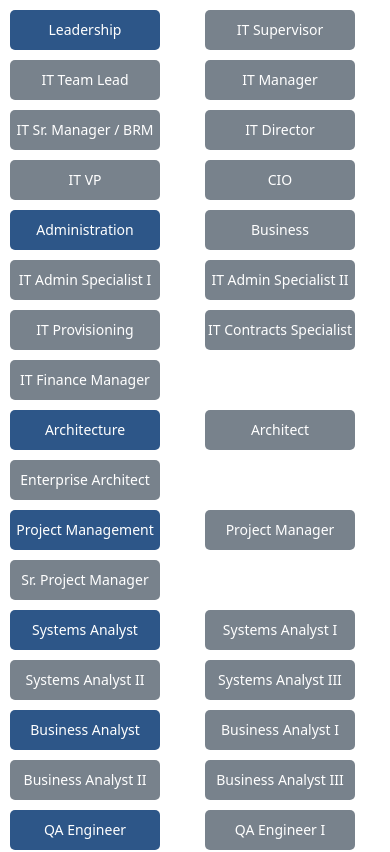
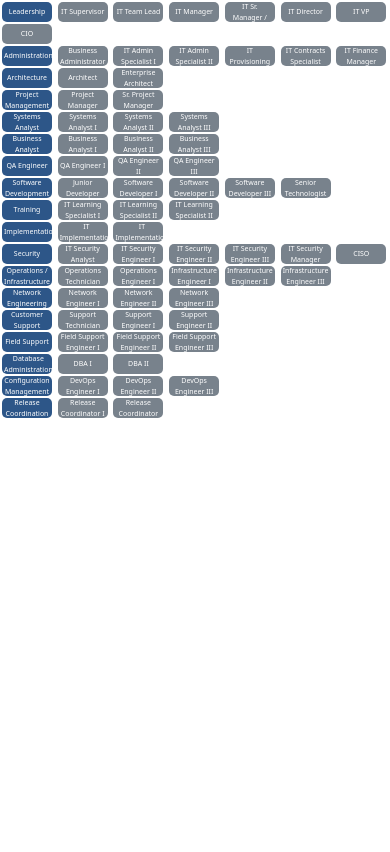
Before and after one commit to PaulGilchrist/org-chart, a React (Create React App) app: page / in a window 390 px wide. Shown: the top 852 px of the page. Built offline with nearby package versions, Linux system fonts and the light colour scheme.

Commit message:
Add responsive design

```diff
--- a/src/App.css
+++ b/src/App.css
@@ -1,3 +1,27 @@
 .app {
     font-size: 14px;
 }
+
+@media (max-width: 1199px) {
+    .app {
+        font-size: 12px;
+    }
+}
+
+@media (max-width: 991px) {
+    .app {
+        font-size: 10px;
+    }
+}
+
+@media (max-width: 767px) {
+    .app {
+        font-size: 8px;
+    }
+}
+
+@media (max-width: 575px) {
+    .app {
+        font-size: 7px;
+    }
+}
--- a/src/components/Job.css
+++ b/src/components/Job.css
@@ -7,10 +7,10 @@
     border-radius: 5px;
     color: white;
     cursor: pointer;
-    height: 40px;
-    /* Vertically center the text by matching height */
-    line-height: 40px;
-    overflow: hidden;
+    display: grid;
+    height: 60px;
+    padding: 0 10px 0 10px;
+    place-items: center;
     text-align: center;
     width: 150px;
 }
@@ -33,3 +33,35 @@
     top: 50%;
     transform: translate(-50%, -50%);
 }
+
+@media (max-width: 1299px) {
+    .job-item {
+        height: 50px;
+        padding: 0 8px 0 8px;
+        width: 100px;
+    }
+}
+
+@media (max-width: 991px) {
+    .job-item {
+        height: 40px;
+        padding: 0 6px 0 6px;
+        width: 80px;
+    }
+}
+
+@media (max-width: 767px) {
+    .job-item {
+        height: 30px;
+        padding: 0 4px 0 4px;
+        width: 60px;
+    }
+}
+
+@media (max-width: 575px) {
+    .job-item {
+        height: 20px;
+        padding: 0 2px 0 2px;
+        width: 50px;
+    }
+}
--- a/src/components/JobPath.css
+++ b/src/components/JobPath.css
@@ -6,20 +6,15 @@
     padding-top: 10px;
 }
 
-.job-path-job {
-    border: 1px solid #ccc;
-    padding: 10px;
-}
-
 .job-path {
     background-color: #2d5688;
     border-radius: 5px;
     color: white;
     cursor: pointer;
-    height: 40px;
-    /* Vertically center the text by matching height */
-    line-height: 40px;
-    overflow: hidden;
+    display: grid;
+    height: 60px;
+    padding: 0 10px 0 10px;
+    place-items: center;
     text-align: center;
     width: 150px;
 }
@@ -39,3 +34,62 @@
     top: 50%;
     transform: translate(-50%, -50%);
 }
+
+@media (max-width: 1299px) {
+    .job-path {
+        height: 50px;
+        padding: 0 8px 0 8px;
+        width: 100px;
+    }
+    .job-path-container {
+        grid-template-columns: repeat(auto-fill, minmax(100px, 1fr));
+        gap: 8px;
+        padding-left: 8px;
+        padding-top: 8px;
+    }
+}
+
+@media (max-width: 991px) {
+    .job-path {
+        height: 40px;
+        padding: 0 6px 0 6px;
+        width: 80px;
+    }
+    .job-path-container {
+        display: grid;
+        grid-template-columns: repeat(auto-fill, minmax(80px, 1fr));
+        gap: 6px;
+        padding-left: 6px;
+        padding-top: 6px;
+    }
+}
+
+@media (max-width: 767px) {
+    .job-path {
+        height: 30px;
+        padding: 0 4px 0 4px;
+        width: 60px;
+    }
+    .job-path-container {
+        display: grid;
+        grid-template-columns: repeat(auto-fill, minmax(60px, 1fr));
+        gap: 4px;
+        padding-left: 4px;
+        padding-top: 4px;
+    }
+}
+
+@media (max-width: 575px) {
+    .job-path {
+        height: 20px;
+        padding: 0 2px 0 2px;
+        width: 50px;
+    }
+    .job-path-container {
+        display: grid;
+        grid-template-columns: repeat(auto-fill, minmax(50px, 1fr));
+        gap: 2px;
+        padding-left: 2px;
+        padding-top: 2px;
+    }
+}
--- a/src/components/JobPath.js
+++ b/src/components/JobPath.js
@@ -20,7 +20,7 @@ function JobPath({ jobPath }) {
                 {isHovered && (<div className="job-path-description">{jobPath.description}</div>)}
             </div>
             {jobPath.jobs.map((job, index) => (
-                <Job className="job-path-job" key={index} job={job}></Job>
+                <Job key={index} job={job}></Job>
             ))}
         </div>
     );
```
